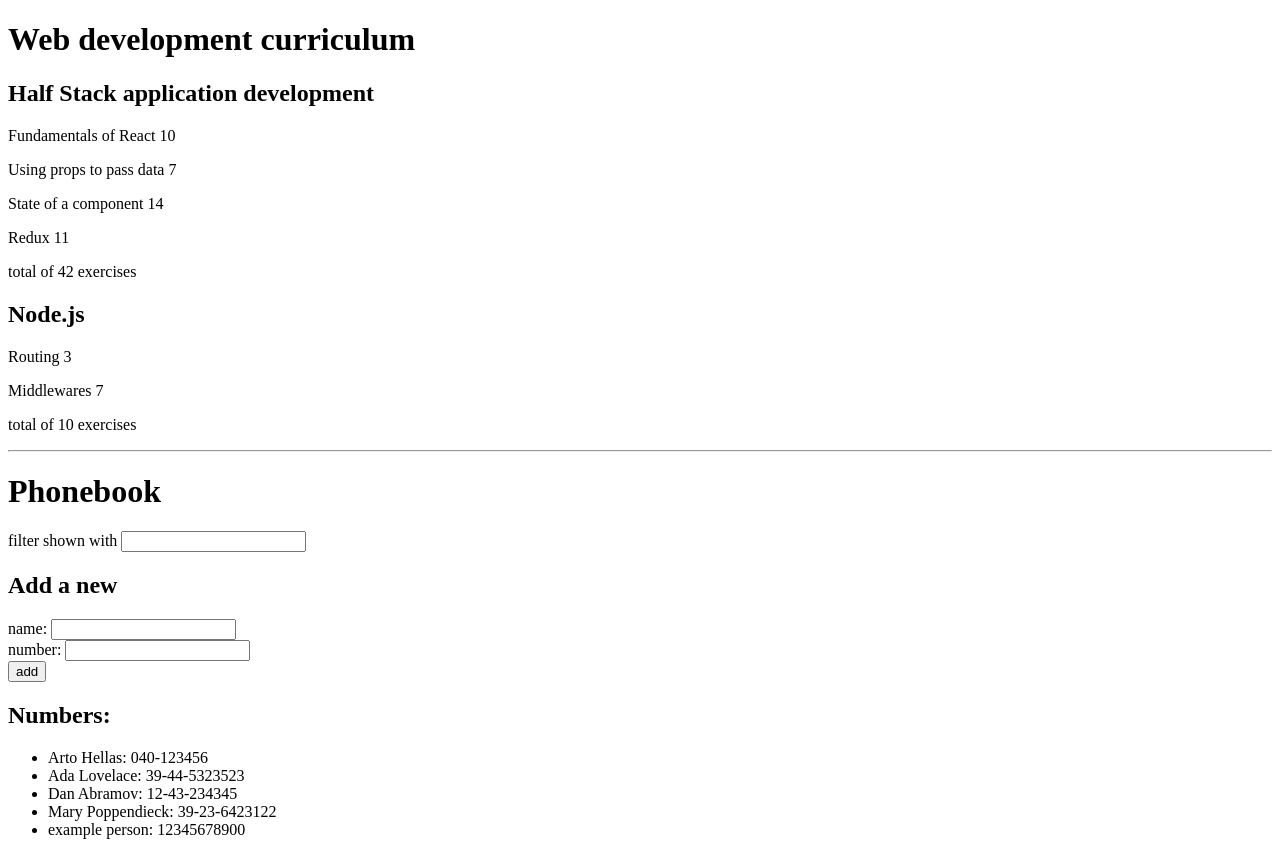
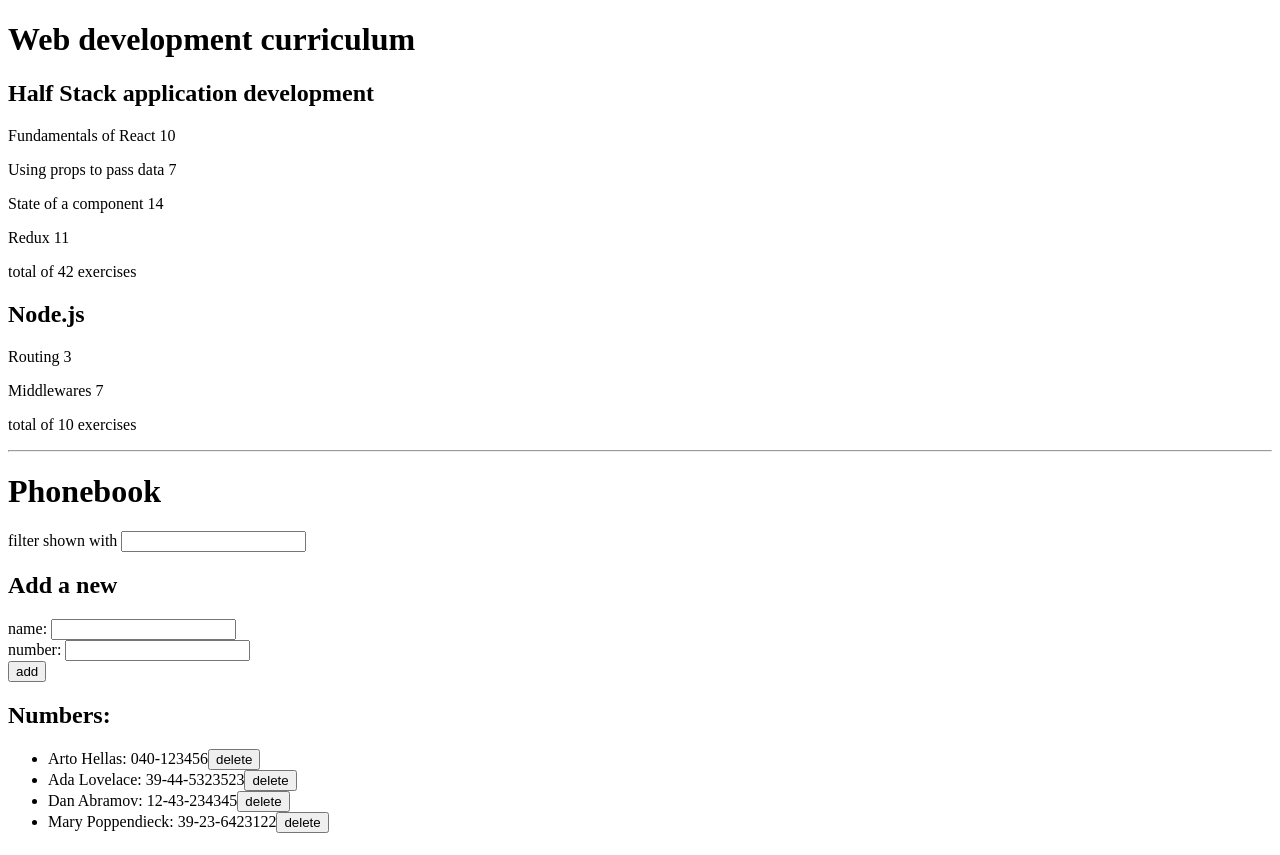
Before and after one commit to Susnezhu/fullstack-open-course, a React (Vite) app in the folder osa2/part2/: page / in a window 1280 px wide. Built offline with nearby package versions, Linux system fonts and the light colour scheme; data requests are answered from the project's data file.

Commit message:
exercise 2.14

```diff
--- a/osa2/part2/db.json
+++ b/osa2/part2/db.json
@@ -19,11 +19,6 @@
       "name": "Mary Poppendieck",
       "number": "39-23-6423122",
       "id": "4"
-    },
-    {
-      "id": "5",
-      "name": "example person",
-      "number": "12345678900"
     }
   ]
 }
--- a/osa2/part2/src/tasks/task2.jsx
+++ b/osa2/part2/src/tasks/task2.jsx
@@ -15,7 +15,7 @@ const PersonForm = ({newName, newNumber, nameFieldChange, numberFieldChange, add
     )
 }
 
-const Persons = ({persons, newFilter}) => {
+const Persons = ({persons, newFilter, deletePerson}) => {
     return (
     <ul>
         {persons.filter(person =>
@@ -24,6 +24,7 @@ const Persons = ({persons, newFilter}) => {
         .map(filteredPerson => (
             <li key={filteredPerson.name}>
                 {filteredPerson.name}: {filteredPerson.number}
+                <button onClick={() => deletePerson(filteredPerson.id, filteredPerson.name)}>delete</button>
             </li>
         ))}
     </ul>
@@ -78,8 +79,7 @@ const Task2 = () => {
         if (!nameExists) {
             const personObject = {
                 name: newName,
-                number: newNumber,
-                id: String(persons.length + 1)
+                number: newNumber
             }
 
             PersonsServise
@@ -93,6 +93,17 @@ const Task2 = () => {
             alert(`${newName} is already added to phonebook`)
             setNewName("")
             setNewNumber("")
+        }
+    }
+
+    const deletePerson = (id, name) => {
+        if (window.confirm(`delete ${name}?`)) {
+            PersonsServise
+                .remove(id)
+                .then(() => {
+                    console.log(`${name} deleted`)
+                    setPersons(prev => prev.filter(p=> p.id !== id))
+                })
         }
     }
 
@@ -110,7 +121,7 @@ const Task2 = () => {
 
             <h2>Numbers:</h2>
 
-            <Persons persons={persons} newFilter={newFilter}/>
+            <Persons persons={persons} newFilter={newFilter} deletePerson={deletePerson}/>
 
         </div>
     )
--- a/osa2/part2/src/tasks/task2services/persons.js
+++ b/osa2/part2/src/tasks/task2services/persons.js
@@ -8,8 +8,12 @@ const getAll = () => {
 
 const create = newObject => {
     const request = axios.post(baseUrl, newObject)
-  return request.then(response => response.data)
+    return request.then(response => response.data)
+}
+
+const remove = id => {
+    return axios.delete(`http://localhost:3001/persons/${id}`)
 }
 
 
-export default { getAll, create }
+export default { getAll, create, remove }
```
